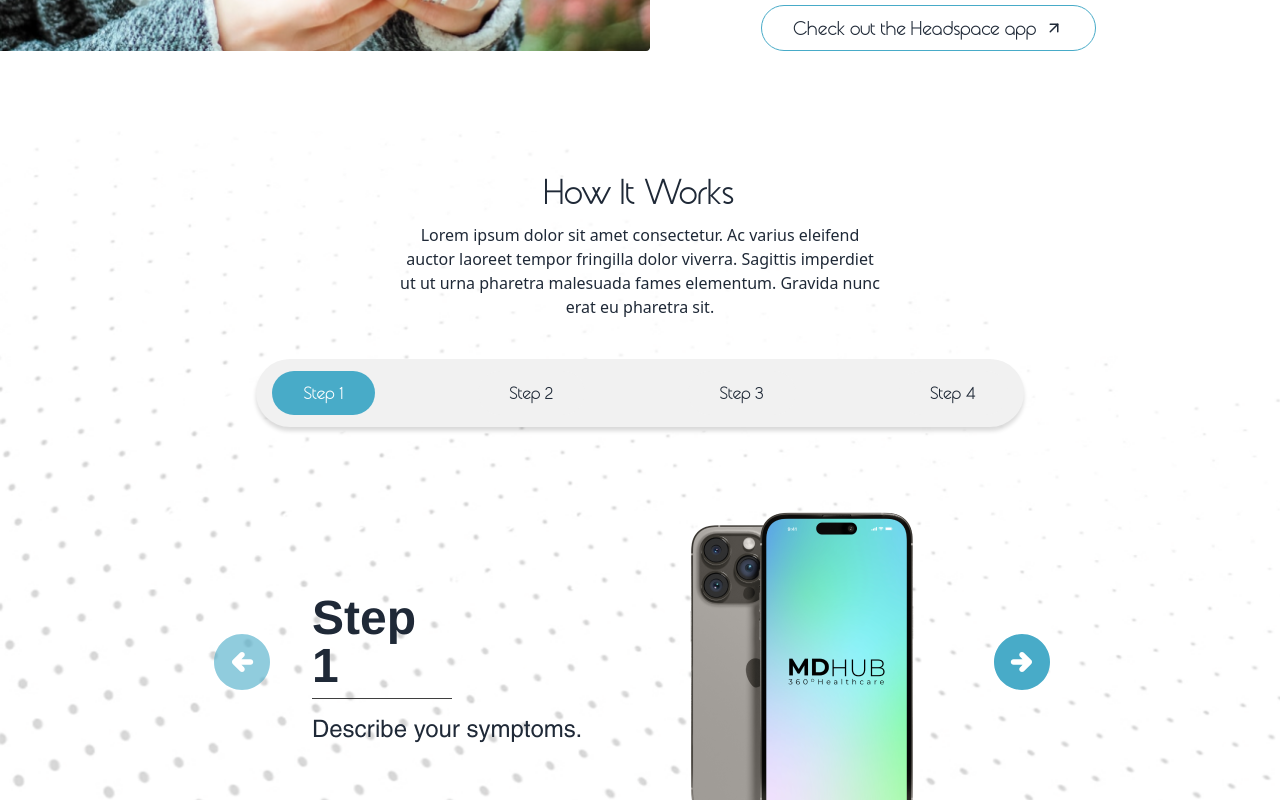
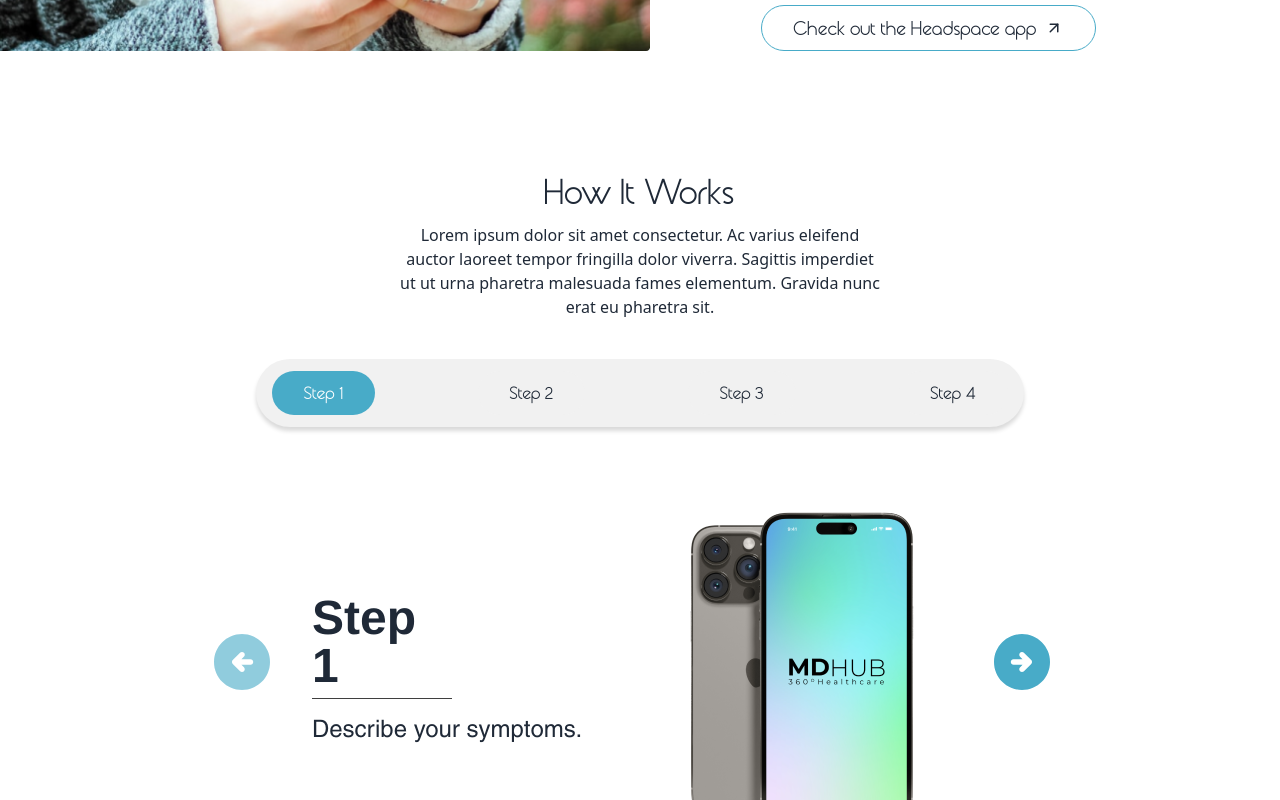
Before and after one commit to DenisLo-master/MdHub, a React (Vite) app: page / in a window 1280 px wide. Shown: the part 2960-3760 px from the top of the page. Built offline with nearby package versions, Linux system fonts and the light colour scheme.

Commit message:
removed bg how it works

```diff
--- a/src/App.css
+++ b/src/App.css
@@ -20,6 +20,3 @@ input:focus+.toggle-switch {
 input:checked+.toggle-switch .toggle-circle {
   transform: translateX(100%);
 }
-.bg-how-it-works {
-  background: url("./assets/how-it-works-steps-bg.png") no-repeat center center/cover;
-}
```
